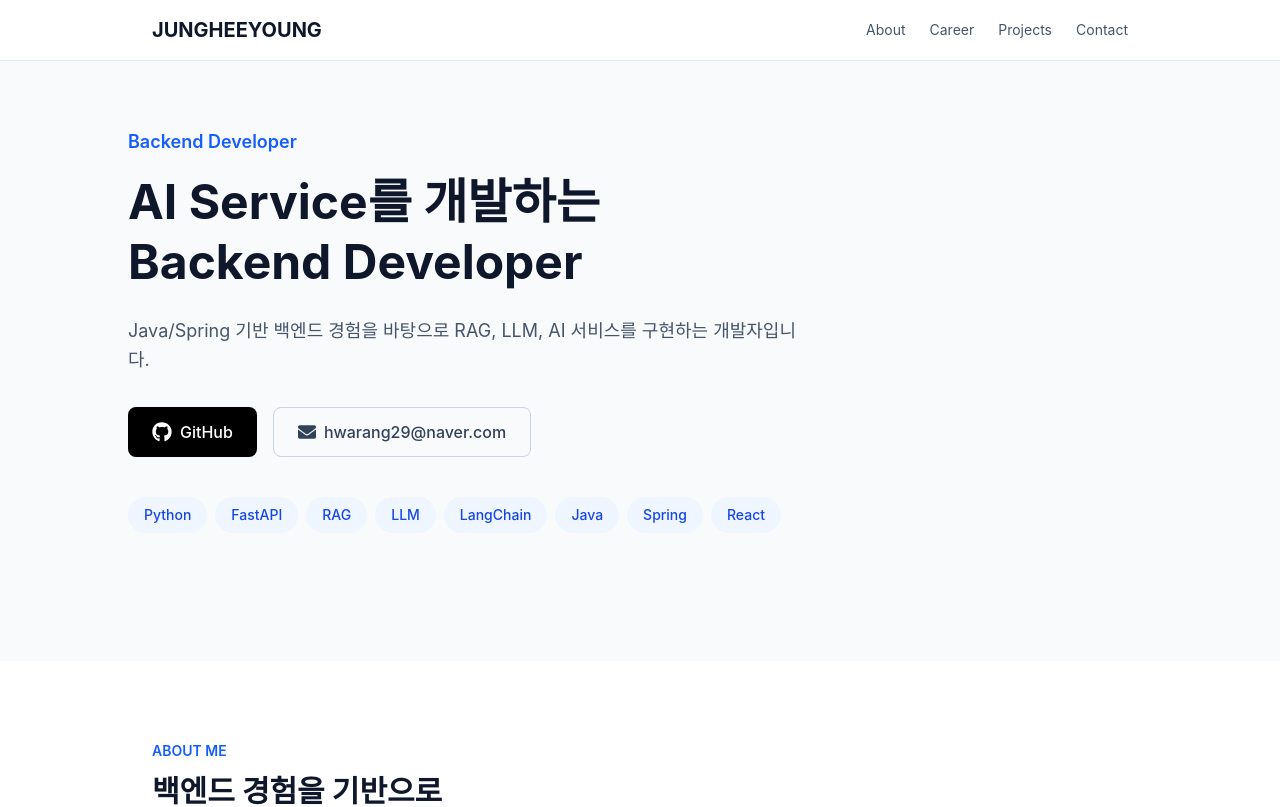
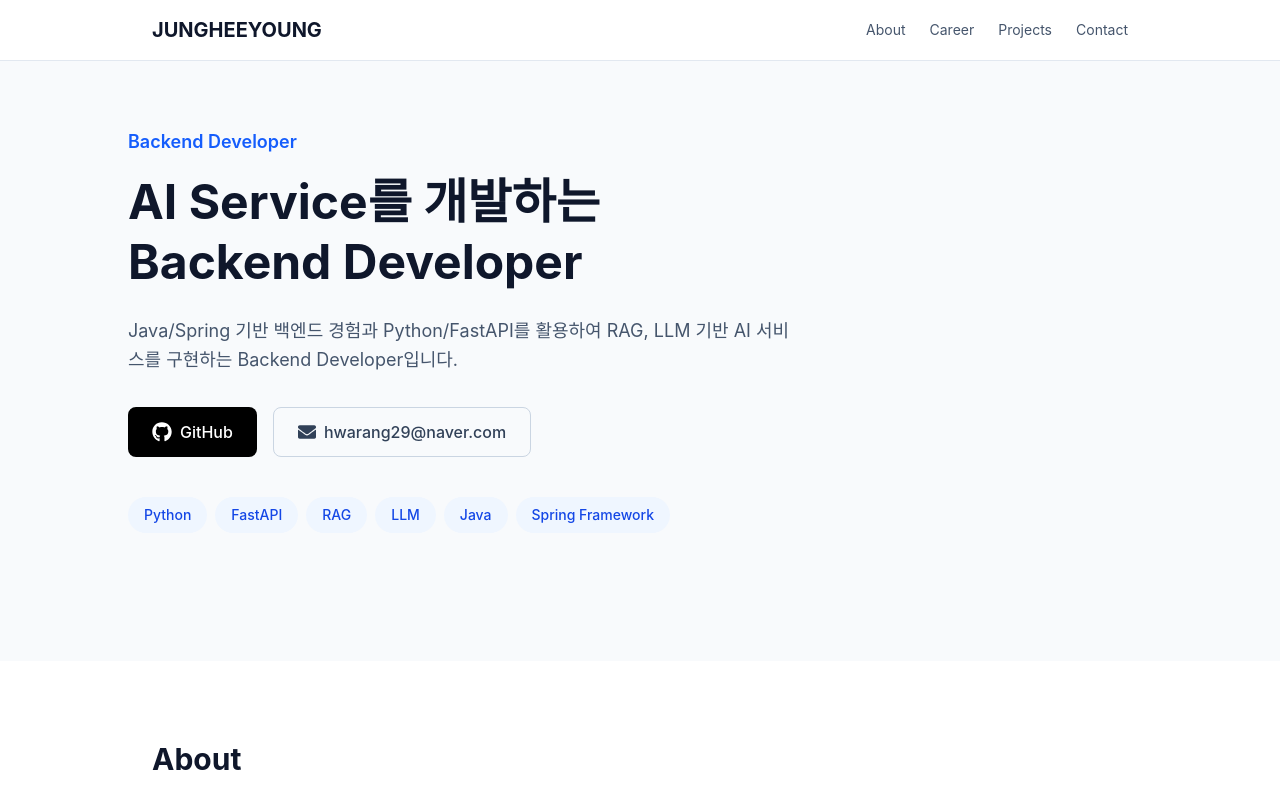
Before and after one commit to JUNGHEEYOUNG9090/portfolio, a React app: page / in a window 1280 px wide. Shown: the top 807 px of the page. Built offline with nearby package versions, Linux system fonts and the light colour scheme; the HTML template or start-up script is replaced by a standard one.

Commit message:
포트폴리오 페이지, 레이아웃

```diff
--- a/src/sections/About.tsx
+++ b/src/sections/About.tsx
@@ -1,8 +1,8 @@
 function About() {
   return (
-    <section className="py-20">
+    <section id="about" className="py-20">
       <div className="mx-auto max-w-5xl px-6">
-        <p className="mb-3 text-sm font-semibold text-blue-600">ABOUT ME</p>
+        <h2 className="mb-10 text-3xl font-bold text-slate-900">About</h2>
 
         <h2 className="mb-8 text-3xl font-bold text-slate-900">
           백엔드 경험을 기반으로
--- a/src/sections/Career.tsx
+++ b/src/sections/Career.tsx
@@ -2,7 +2,7 @@ import { careers } from "../data/careers";
 
 function Career() {
   return (
-    <section className="bg-slate-50 px-6 py-20">
+    <section id="career" className="bg-slate-50 px-6 py-20">
       <div className="mx-auto max-w-5xl">
         <h2 className="mb-10 text-3xl font-bold text-slate-900">Career</h2>
 
--- a/src/sections/Contact.tsx
+++ b/src/sections/Contact.tsx
@@ -2,9 +2,9 @@ import { FaGithub } from "react-icons/fa";
 
 function Contact() {
   return (
-    <section className="bg-slate-50 px-6 py-20">
+    <section id="contact" className="bg-slate-50 px-6 py-20">
       <div className="mx-auto max-w-5xl">
-        <h2 className="text-4xl font-bold text-slate-900">Contact</h2>
+        <h2 className="mb-10 text-3xl font-bold text-slate-900">Contact</h2>
 
         <div className="mt-8 space-y-3">
           <p>Email: hwarang29@naver.com</p>
--- a/src/sections/Home.tsx
+++ b/src/sections/Home.tsx
@@ -2,7 +2,7 @@ import { FaGithub, FaEnvelope } from "react-icons/fa";
 
 function Home() {
   return (
-    <section className="bg-slate-50 px-6 py-32">
+    <section id="home" className="bg-slate-50 px-6 py-32">
       <div className="mx-auto max-w-5xl">
         <p className="mb-4 text-lg font-semibold text-blue-600">
           Backend Developer
@@ -15,8 +15,8 @@ function Home() {
         </h1>
 
         <p className="mb-8 max-w-2xl text-lg leading-relaxed text-slate-600">
-          Java/Spring 기반 백엔드 경험을 바탕으로 RAG, LLM, AI 서비스를 구현하는
-          개발자입니다.
+          Java/Spring 기반 백엔드 경험과 Python/FastAPI를 활용하여 RAG, LLM 기반
+          AI 서비스를 구현하는 Backend Developer입니다.
         </p>
 
         <div className="mb-10 flex gap-4">
@@ -37,23 +37,16 @@ function Home() {
         </div>
 
         <div className="flex flex-wrap gap-2">
-          {[
-            "Python",
-            "FastAPI",
-            "RAG",
-            "LLM",
-            "LangChain",
-            "Java",
-            "Spring",
-            "React",
-          ].map((skill) => (
+          {["Python", "FastAPI", "RAG", "LLM", "Java", "Spring Framework"].map(
+            (skill) => (
               <span
                 key={skill}
                 className="rounded-full bg-blue-50 px-4 py-2 text-sm font-medium text-blue-700"
               >
                 {skill}
               </span>
-          ))}
+            ),
+          )}
         </div>
       </div>
     </section>
--- a/src/sections/Projects.tsx
+++ b/src/sections/Projects.tsx
@@ -3,9 +3,11 @@ import ProjectCard from "../components/ui/ProjectCard";
 
 function Projects() {
   return (
-    <section className="bg-slate-0 px-6 py-20">
+    <section id="projects" className="bg-slate-0 px-6 py-20">
       <div className="mx-auto max-w-5xl">
-        <h2 className="mb-10 text-3xl font-bold text-slate-900">Projects</h2>
+        <h2 className="mb-10 text-3xl font-bold text-slate-900">
+          <h2 className="mb-10 text-3xl font-bold text-slate-900">Projects</h2>
+        </h2>
 
         <div className="grid gap-6 md:grid-cols-2">
           {projects.map((project) => (
```
Lines whose indentation alone changed are shown as unchanged.
